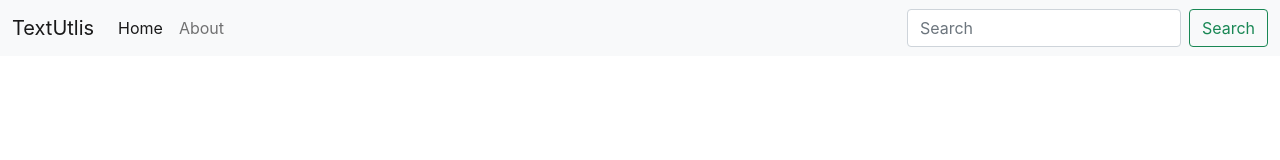
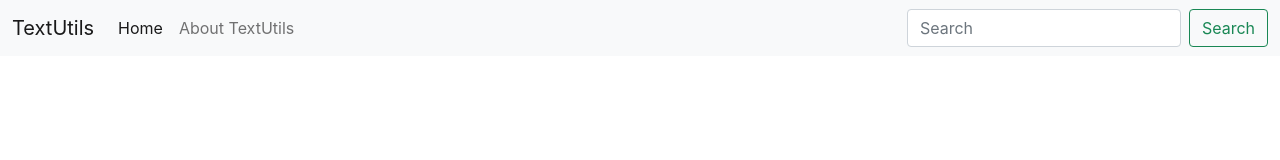
Before and after one commit to prabin738/React30, a React (Create React App) app in the folder codewithharry/: page / in a window 1280 px wide. Shown: the top 160 px of the page. Built offline with nearby package versions, Linux system fonts and the light colour scheme.

Commit message:
navbar props created

```diff
--- a/codewithharry/src/App.js
+++ b/codewithharry/src/App.js
@@ -1,51 +1,9 @@
 import "./App.css";
-
+import Navbar from "./components/Navbar";
 function App() {
   return (
     <>
-      <nav className="navbar navbar-expand-lg navbar-light bg-light">
-        <div className="container-fluid">
-          <a className="navbar-brand" href="/">
-            TextUtlis
-          </a>
-          <button
-            className="navbar-toggler"
-            type="button"
-            data-bs-toggle="collapse"
-            data-bs-target="#navbarSupportedContent"
-            aria-controls="navbarSupportedContent"
-            aria-expanded="false"
-            aria-label="Toggle navigation"
-          >
-            <span className="navbar-toggler-icon"></span>
-          </button>
-          <div className="collapse navbar-collapse" id="navbarSupportedContent">
-            <ul className="navbar-nav me-auto mb-2 mb-lg-0">
-              <li className="nav-item">
-                <a className="nav-link active" aria-current="page" href="/">
-                  Home
-                </a>
-              </li>
-              <li className="nav-item">
-                <a className="nav-link" href="/">
-                  About
-                </a>
-              </li>
-            </ul>
-            <form className="d-flex">
-              <input
-                className="form-control me-2"
-                type="search"
-                placeholder="Search"
-                aria-label="Search"
-              />
-              <button className="btn btn-outline-success" type="submit">
-                Search
-              </button>
-            </form>
-          </div>
-        </div>
-      </nav>
+      <Navbar title="TextUtils" aboutText="About TextUtils" />
     </>
   );
 }
--- /dev/null
+++ b/codewithharry/src/components/Navbar.js
@@ -0,0 +1,60 @@
+import React from "react";
+import PropTypes from "prop-types";
+
+export default function Navbar(props) {
+  return (
+    <nav className="navbar navbar-expand-lg navbar-light bg-light">
+      <div className="container-fluid">
+        <a className="navbar-brand" href="/">
+          {props.title}
+        </a>
+        <button
+          className="navbar-toggler"
+          type="button"
+          data-bs-toggle="collapse"
+          data-bs-target="#navbarSupportedContent"
+          aria-controls="navbarSupportedContent"
+          aria-expanded="false"
+          aria-label="Toggle navigation"
+        >
+          <span className="navbar-toggler-icon"></span>
+        </button>
+        <div className="collapse navbar-collapse" id="navbarSupportedContent">
+          <ul className="navbar-nav me-auto mb-2 mb-lg-0">
+            <li className="nav-item">
+              <a className="nav-link active" aria-current="page" href="/">
+                Home
+              </a>
+            </li>
+            <li className="nav-item">
+              <a className="nav-link" href="/">
+                {props.aboutText}
+              </a>
+            </li>
+          </ul>
+          <form className="d-flex">
+            <input
+              className="form-control me-2"
+              type="search"
+              placeholder="Search"
+              aria-label="Search"
+            />
+            <button className="btn btn-outline-success" type="submit">
+              Search
+            </button>
+          </form>
+        </div>
+      </div>
+    </nav>
+  );
+}
+
+Navbar.propTypes = {
+  title: PropTypes.string.isRequired,
+  aboutText: PropTypes.string.isRequired,
+};
+
+Navbar.defaultProps = {
+  title: "Set Title Here",
+  aboutText: "About Text Here",
+};
```
